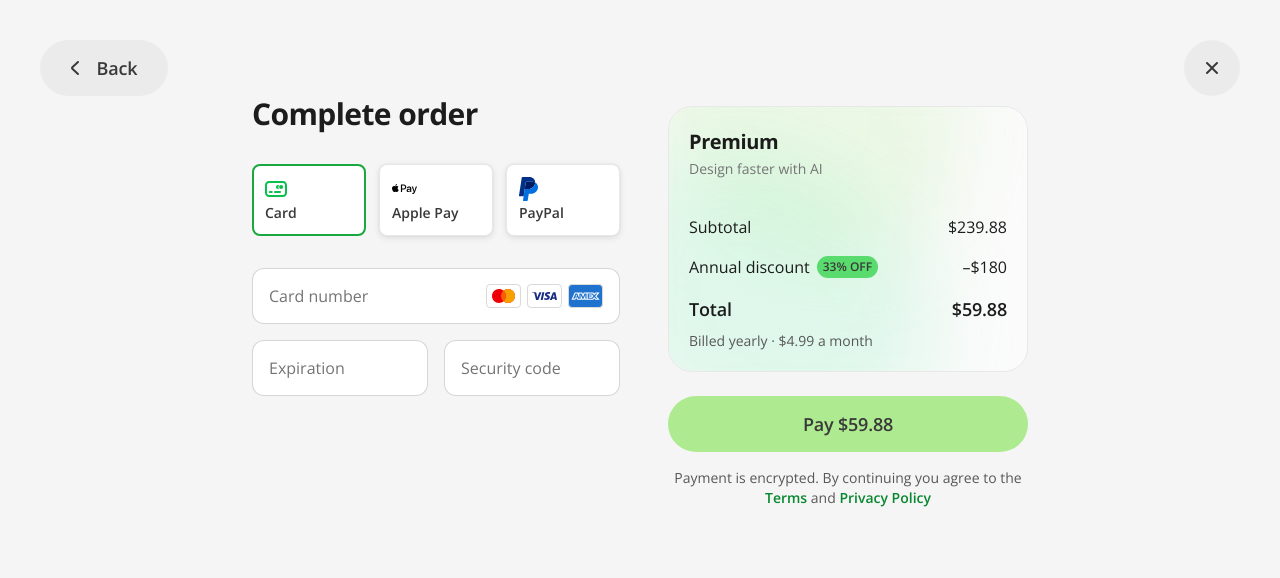
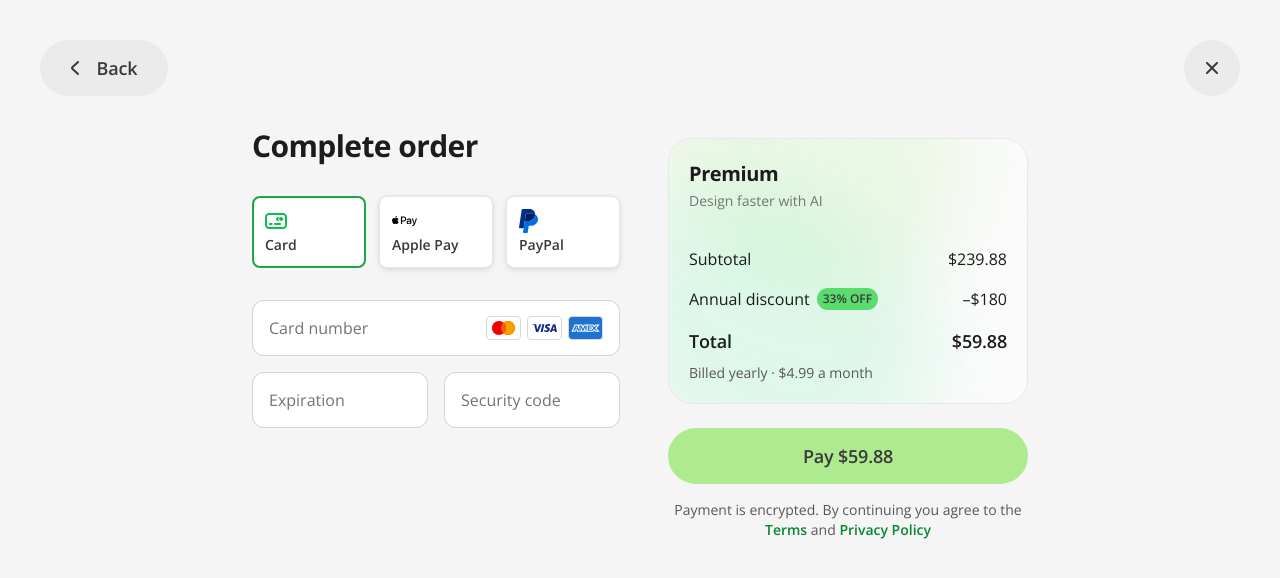
Before and after one commit to olgaworoshilowa-ux/check-out, a React (Vite) app: page / in a window 1280 px wide. Both pictures are taken after a click on the button 1212 px from the left and 44 px from the top of the page. Shown: the top 578 px of the page. Built offline with nearby package versions, Linux system fonts and the light colour scheme.

Commit message:
Checkout / upgrade plan prototype

```diff
--- a/src/Checkout.css
+++ b/src/Checkout.css
@@ -93,7 +93,7 @@
   justify-content: center;
   align-items: flex-start;
   /* Title/content a bit lower than Figma y=64 for breathing room under Back/Close */
-  padding: 96px 40px 80px;
+  padding: 128px 40px 80px;
   max-width: 856px;
   margin: 0 auto;
 }
```
